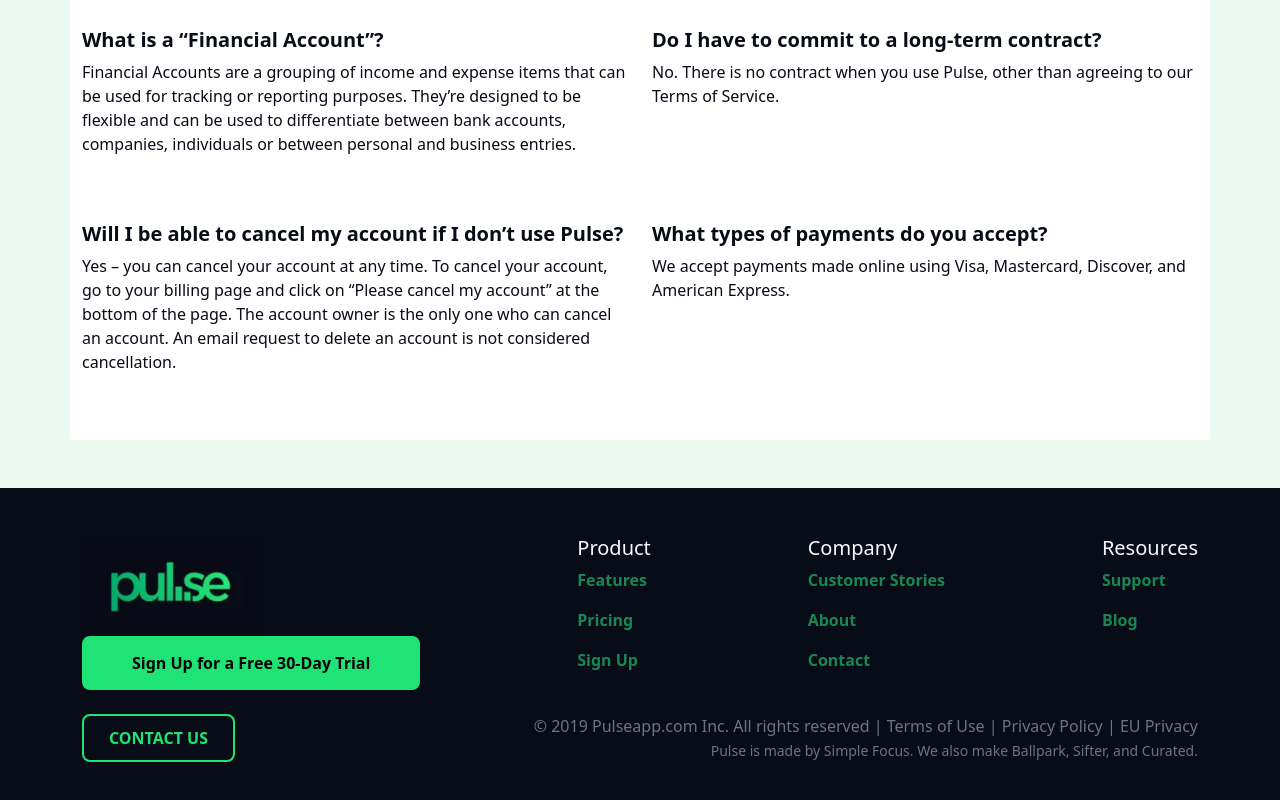
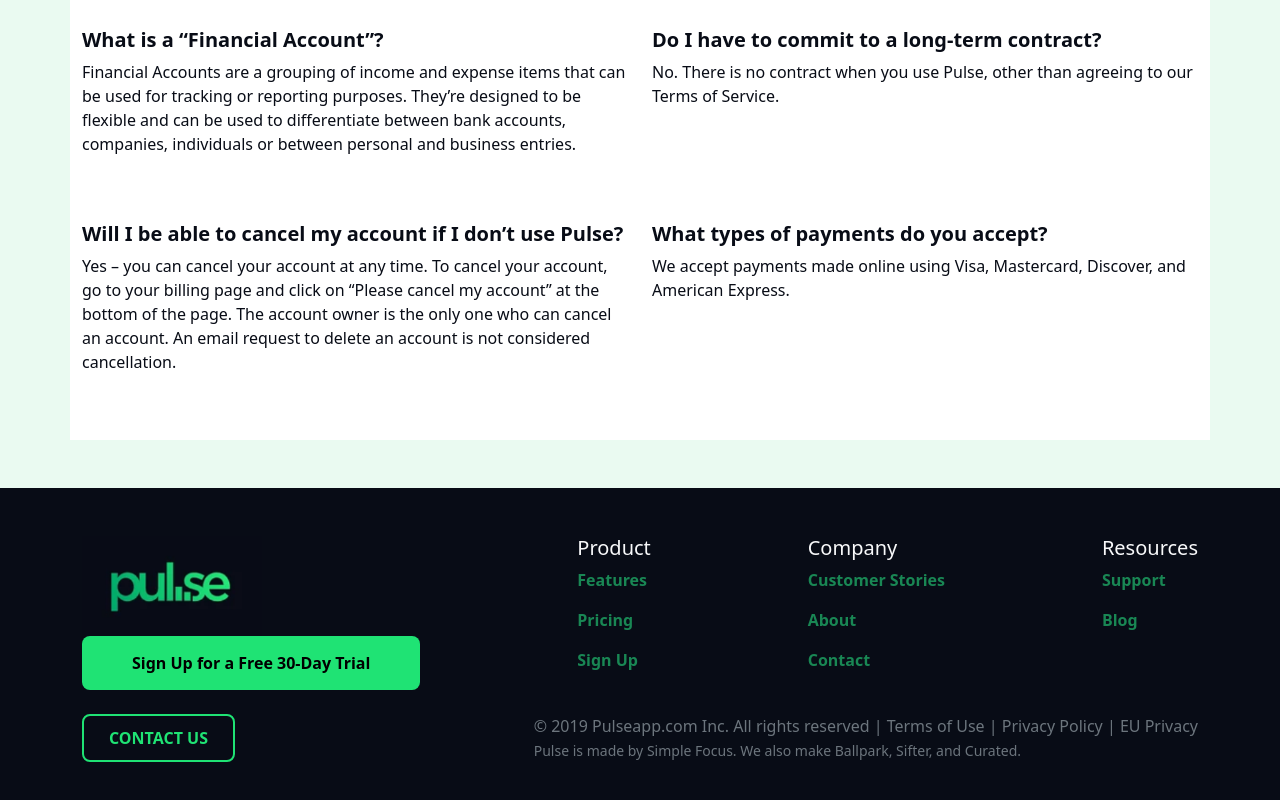
Before and after one commit to AyaHelli96/Pulse_Helli_3AKIF, a plain HTML site: page index.html in a window 1280 px wide. Shown: the part 1385-2185 px from the top of the page. Drawn offline with nearby package versions, Linux system fonts and the light colour scheme.

Commit message:
wollte ich noch die postion von button veränderen aber ich will noch verbessern

```diff
--- a/index.html
+++ b/index.html
@@ -156,7 +156,7 @@
             <div class="d-flex align-items-center gap-3">
                 <a href="#" class="btn-contact">CONTACT US</a>
             </div>
-            <div class="text-secondary text-end">
+            <div class="text-secondary text-start">
                 <p class="m-0">
                     &copy; 2019 Pulseapp.com Inc. All rights reserved |
                     <a href="#" class="text-secondary">Terms of Use</a> |
```
